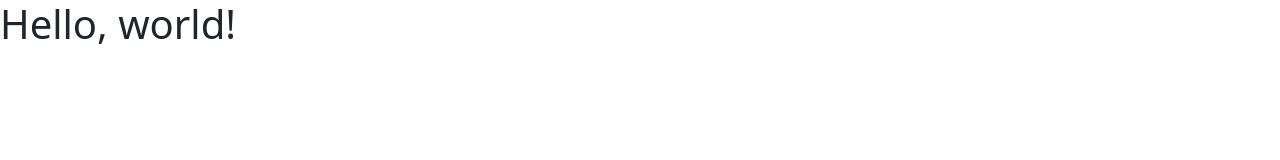
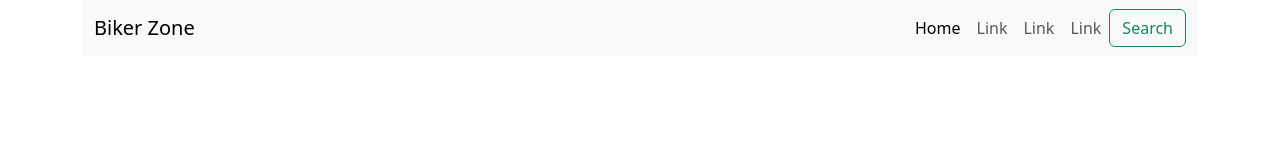
Before and after one commit to sumon-p-hero/biker-zone, a plain HTML site: page index.html in a window 1280 px wide. Drawn offline with nearby package versions, Linux system fonts and the light colour scheme.

Commit message:
navbar added

```diff
--- a/index.html
+++ b/index.html
@@ -3,11 +3,46 @@
   <head>
     <meta charset="utf-8">
     <meta name="viewport" content="width=device-width, initial-scale=1">
-    <title>Bootstrap demo</title>
+    <title>Biker Zone</title>
     <link href="https://cdn.jsdelivr.net/npm/bootstrap@5.3.0-alpha1/dist/css/bootstrap.min.css" rel="stylesheet" integrity="sha384-GLhlTQ8iRABdZLl6O3oVMWSktQOp6b7In1Zl3/Jr59b6EGGoI1aFkw7cmDA6j6gD" crossorigin="anonymous">
   </head>
-  <body>
-    <h1>Hello, world!</h1>
+  <body class="container">
+    <header>
+        <nav class="navbar navbar-expand-lg bg-body-tertiary">
+            <div class="container-fluid">
+              <a class="navbar-brand" href="#">Biker Zone</a>
+              <button class="navbar-toggler" type="button" data-bs-toggle="collapse" data-bs-target="#navbarSupportedContent" aria-controls="navbarSupportedContent" aria-expanded="false" aria-label="Toggle navigation">
+                <span class="navbar-toggler-icon"></span>
+              </button>
+              <div class="collapse navbar-collapse" id="navbarSupportedContent">
+                <ul class="navbar-nav ms-auto mb-2 mb-lg-0">
+                  <li class="nav-item">
+                    <a class="nav-link active" aria-current="page" href="#">Home</a>
+                  </li>
+                  <li class="nav-item">
+                    <a class="nav-link" href="#">Link</a>
+                  </li>
+                  <li class="nav-item">
+                    <a class="nav-link" href="#">Link</a>
+                  </li>
+                  <li class="nav-item">
+                    <a class="nav-link" href="#">Link</a>
+                  </li>
+
+
+                </ul>
+                  <button class="btn btn-outline-success" type="submit">Search</button>
+              </div>
+            </div>
+          </nav>
+    </header>
+
+
+
+
+
+
+
     <script src="https://cdn.jsdelivr.net/npm/bootstrap@5.3.0-alpha1/dist/js/bootstrap.bundle.min.js" integrity="sha384-w76AqPfDkMBDXo30jS1Sgez6pr3x5MlQ1ZAGC+nuZB+EYdgRZgiwxhTBTkF7CXvN" crossorigin="anonymous"></script>
   </body>
 </html>
```
